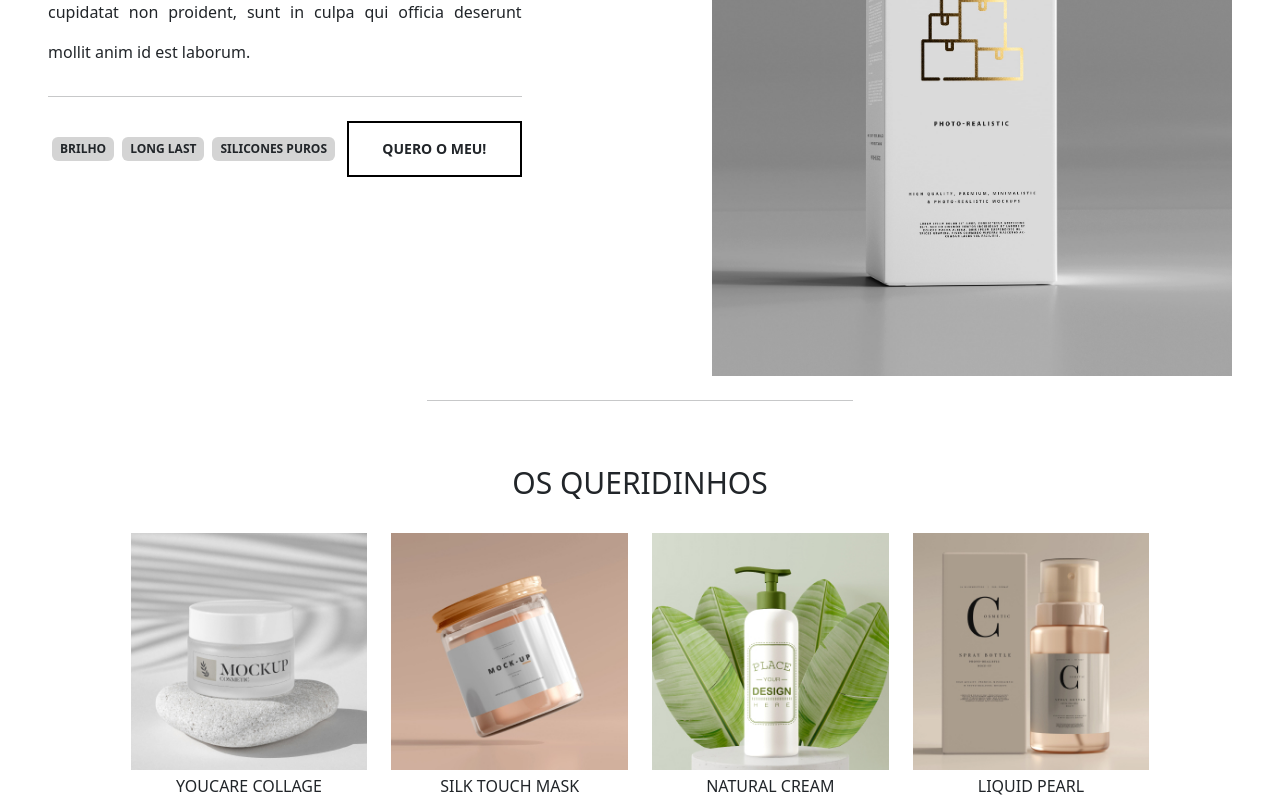
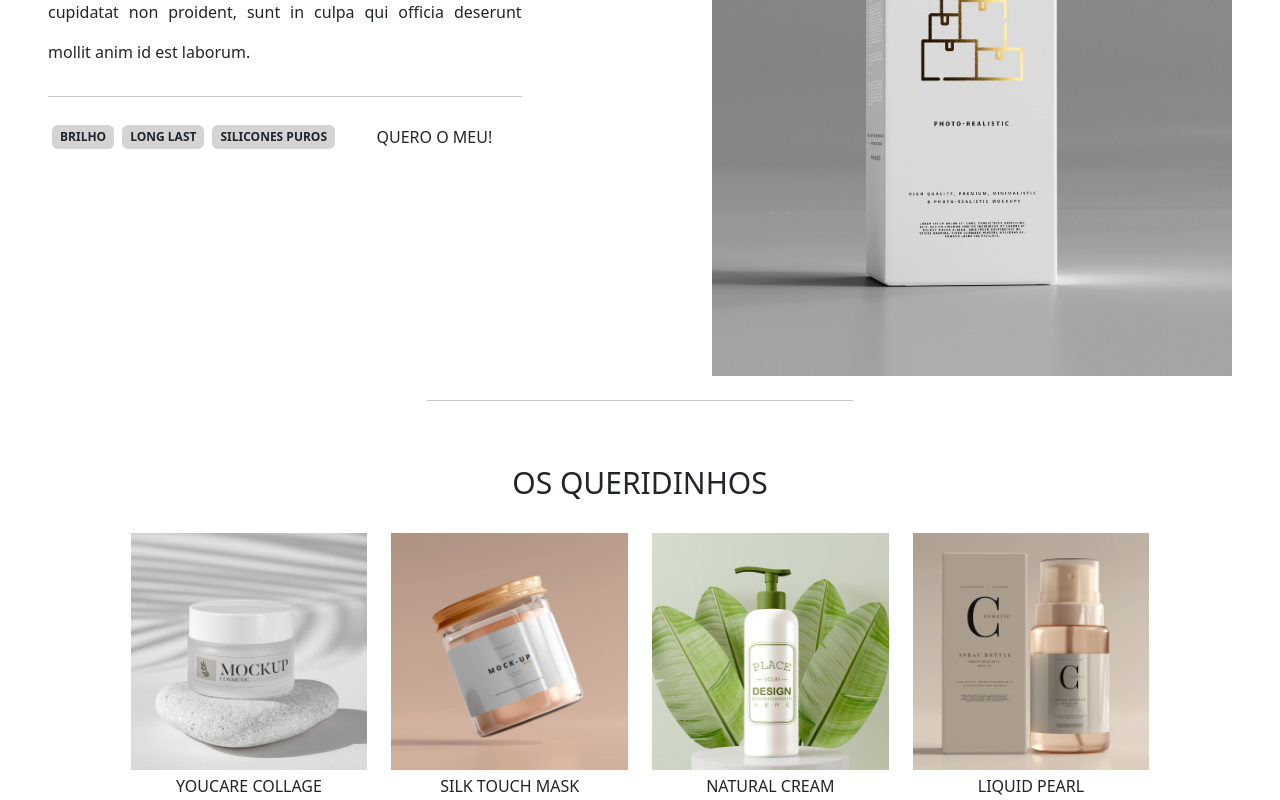
Before and after one commit to andradematheusdev/yourbrand-cosmetics, a Next.js app: page / in a window 1280 px wide. Shown: the part 1060-1860 px from the top of the page. Built offline with nearby package versions, Linux system fonts and the light colour scheme.

Commit message:
Update: base login screen

```diff
--- a/components/Button/index.tsx
+++ b/components/Button/index.tsx
@@ -1,21 +1,15 @@
 interface IButtonProps {
   url?: string;
   text: string;
-  className?: string;
 }
 
-export const Button = ({url = "#", text, className}: IButtonProps) => {
+export const Button = ({url = "#", text, ...rest}: IButtonProps) => {
   return (
-    <a
-      href={url}
-      role="button"
-      className={`
-        flex items-center justify-center border-2 border-black py-3 p-4 font-bold text-sm whitespace-nowrap
-        hover:bg-black hover:text-white transition-colors
-        ${className}
-      `}
+    <button
+      className={` flex items-center justify-center border-2 border-black py-3 p-4 font-bold text-sm whitespace-nowrap hover:bg-black hover:text-white transition-colors`}
+      {...rest}
     >
       {text}
-    </a>
+    </button>
   )
 }
--- a/pages/login.tsx
+++ b/pages/login.tsx
@@ -1,10 +1,36 @@
 import { GetServerSideProps, NextPage } from 'next';
-import { Layout } from '../components/Layout/Layout';
+import Logo from '../components/Logo';
+import { Button } from '../components';
 
 const Login: NextPage = () => {
   return (
-    <div>
-      Enter
+    <div className='flex min-h-[600px] items-center justify-center'>
+      <div className='flex flex-col items-center border border-black w-3/12 p-4'>
+        <Logo className='my-8' />
+        <form action="/" className='flex flex-col w-full gap-y-4'>
+          <fieldset>
+            <label htmlFor='mail'>E-MAIL</label>
+            <input
+              type="email"
+              name="mail"
+              id="mail"
+              className='block border border-black w-full p-2 text-center'
+              placeholder='yourmail@mail.com'
+            />
+          </fieldset>
+          <fieldset>
+            <label htmlFor='mail'>SENHA</label>
+            <input
+              type="email"
+              name="mail"
+              id="mail"
+              className='block border border-black w-full p-2 text-center'
+              placeholder='********'
+            />
+          </fieldset>
+          <Button text='ENTRAR' />
+        </form>
+      </div>
     </div>
   );
 }
```
